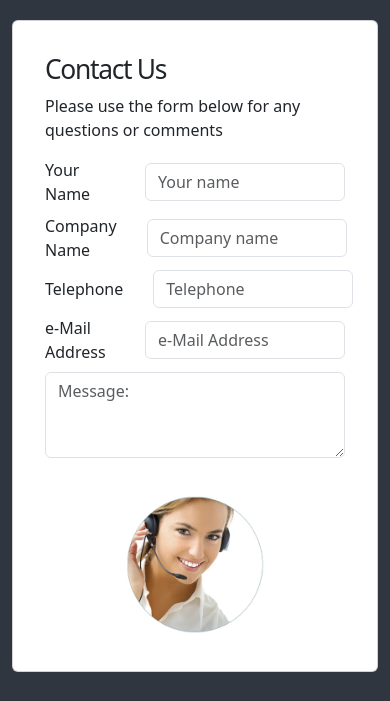
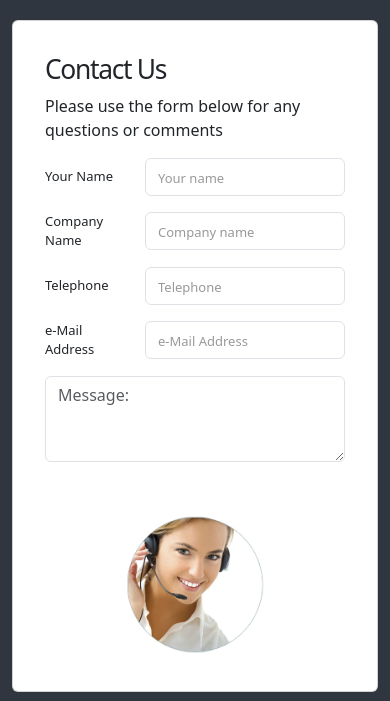
Before and after one commit to syedalirazazaidi/bootstrap, a plain HTML site: page contact.html in a window 390 px wide. Shown: the part 125-826 px from the top of the page. Drawn offline with nearby package versions, Linux system fonts and the light colour scheme.

Commit message:
add css in the form

```diff
--- a/contact.html
+++ b/contact.html
@@ -116,63 +116,48 @@
                   <form>
                     <div class="form-row">
                         <div class="col">
-                        <div
-                          class="form-group d-flex justify-content-between align-items-center"
-                        >
+                            <div class="form-group">
+                                <div class="label-wrapper">
                                     <p class="mb-0">Your Name</p>
-                          <input
-                            type="text "
-                            class="form-control uniform-width"
-                            placeholder="Your name"
-                          />
+                                </div>
+                                <div class="input-wrapper">
+                                    <input type="text" class="form-control uniform-width" placeholder="Your name"/>
+                                </div>
                             </div>
                         </div>
                         <div class="col">
-                        <div
-                          class="form-group d-flex mt-2 justify-content-between align-items-center"
-                        >
+                            <div class="form-group">
+                                <div class="label-wrapper">
                                     <p class="mb-0">Company Name</p>
-                          <input
-                            type="text "
-                            class="form-control uniform-width"
-                            placeholder="Company name"
-                          />
+                                </div>
+                                <div class="input-wrapper">
+                                    <input type="text" class="form-control uniform-width" placeholder="Company name"/>
+                                </div>
                             </div>
                         </div>
                         <div class="col">
-                        <div
-                          class="form-group d-flex mt-2 justify-content-between align-items-center"
-                        >
+                            <div class="form-group">
+                                <div class="label-wrapper">
                                     <p class="mb-0">Telephone</p>
-                          <input
-                            type="text "
-                            class="form-control uniform-width"
-                            placeholder="Telephone"
-                          />
+                                </div>
+                                <div class="input-wrapper">
+                                    <input type="text" class="form-control uniform-width" placeholder="Telephone"/>
+                                </div>
                             </div>
                         </div>
                         <div class="col">
-                        <div
-                          class="form-group d-flex mt-2 justify-content-between align-items-center"
-                        >
+                            <div class="form-group">
+                                <div class="label-wrapper">
                                     <p class="mb-0">e-Mail Address</p>
-                          <input
-                            type="email "
-                            class="form-control uniform-width"
-                            placeholder="e-Mail Address	"
-                          />
+                                </div>
+                                <div class="input-wrapper">
+                                    <input type="email" class="form-control uniform-width" placeholder="e-Mail Address"/>
+                                </div>
                             </div>
                         </div>
                         <div class="col">
-                        <div
-                          class="form-group d-flex mt-2 justify-content-between align-items-center"
-                        >
-                          <textarea
-                            class="form-control"
-                            placeholder="Message:"
-                            id="exampleFormControlTextarea1"
-                            rows="3"
-                          ></textarea>
+                            <div class="form-group">
+                                <textarea class="form-control" placeholder="Message:" id="exampleFormControlTextarea1" rows="3"></textarea>
                             </div>
                         </div>
                     </div>
--- a/css/style.css
+++ b/css/style.css
@@ -334,6 +334,46 @@ li .anchor_tag_footer__css {
 }
 
 /* Mobile view  */
+.form-group {
+  display: flex;
+  justify-content: flex-end;
+  align-items: center;
+  margin-bottom: 1rem;
+}
+
+.form-control.uniform-width {
+  width: 100%;
+  max-width: 300px;
+}
+
+.label-wrapper {
+  flex: 1;
+}
+
+.input-wrapper {
+  flex: 2;
+}
+
+@media (max-width: 768px) {
+  .form-control.uniform-width {
+      width: 100%;
+      max-width: none;
+  }
+  .label-wrapper {
+      flex: 1;
+      display: flex;
+      justify-content: flex-start;
+  }
+  .label-wrapper p {
+      margin-bottom: 0.5rem;
+      width: 100%;
+      font-size: 13px;
+  }
+  .input-wrapper input::placeholder {
+    color: #999;
+    font-size: 13px;
+  }
+}
 
 @media (max-width: 768px) {
   .container {
```
Lines whose indentation alone changed are shown as unchanged.
